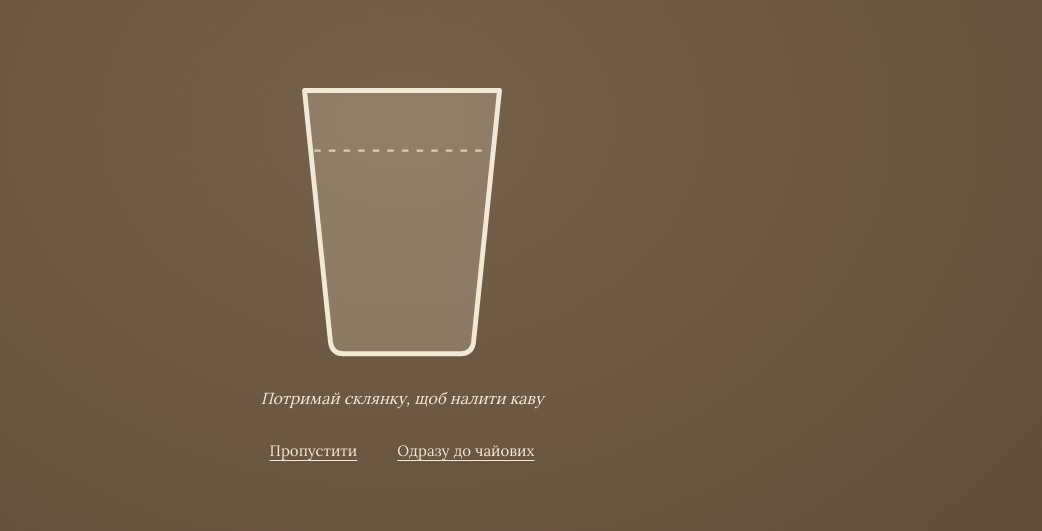
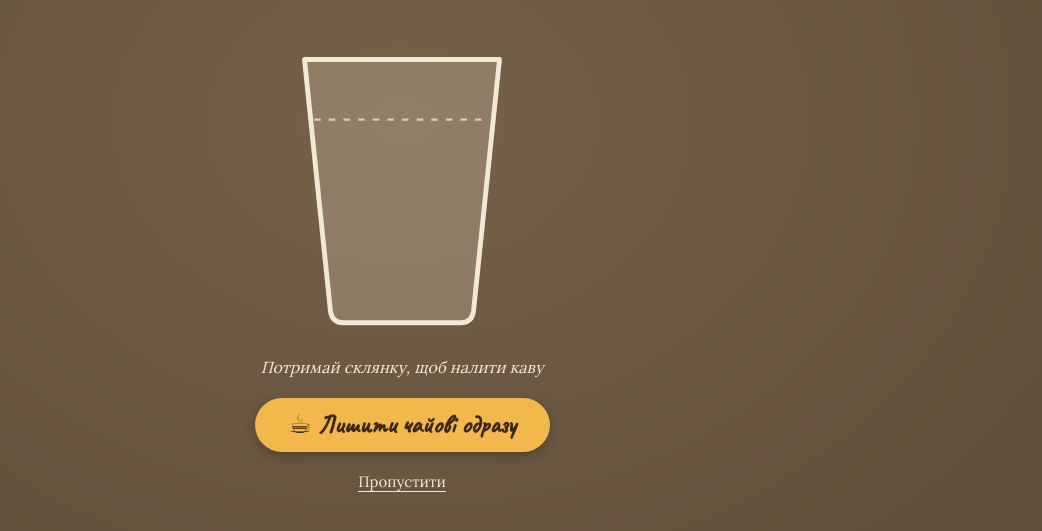
Before and after one commit to Skambas/barista-thanks, a website built with Vite: page src/index.html in a window 1280 px wide. Shown: the part 199-730 px from the top of the page, without its empty margins (238-1280 px from the left). Built offline with nearby package versions, Linux system fonts and the light colour scheme; no server answers; files whose address does not match are found by name.

Commit message:
update donat button

```diff
--- a/src/index.html
+++ b/src/index.html
@@ -82,17 +82,17 @@
         <p class="hint" id="hint" aria-live="polite">Потримай склянку, щоб налити каву</p>
 
         <div class="game-links">
-          <button class="ghost" id="skip" type="button">Пропустити</button>
           <a
-            class="ghost"
+            class="tip"
             id="tip-link"
             href="#"
             target="_blank"
             rel="noopener noreferrer"
             referrerpolicy="no-referrer"
             hidden
-            >Одразу до чайових</a
+            >☕ Лишити чайові одразу</a
           >
+          <button class="ghost" id="skip" type="button">Пропустити</button>
         </div>
 
         <button class="sound" id="sound" type="button" aria-label="Звук наливання" aria-pressed="false">
--- a/src/styles.css
+++ b/src/styles.css
@@ -166,9 +166,9 @@ button:disabled:active {
 }
 .game-links {
   display: flex;
-  flex-wrap: wrap;
-  justify-content: center;
-  gap: 0 12px;
+  flex-direction: column;
+  align-items: center;
+  gap: 8px;
 }
 .sound {
   position: fixed;
@@ -371,7 +371,7 @@ button:disabled:active {
   }
   .game-links {
     grid-area: links;
-    justify-content: flex-start;
+    align-items: flex-start;
     align-self: start;
   }
   .game-links .ghost {
```
